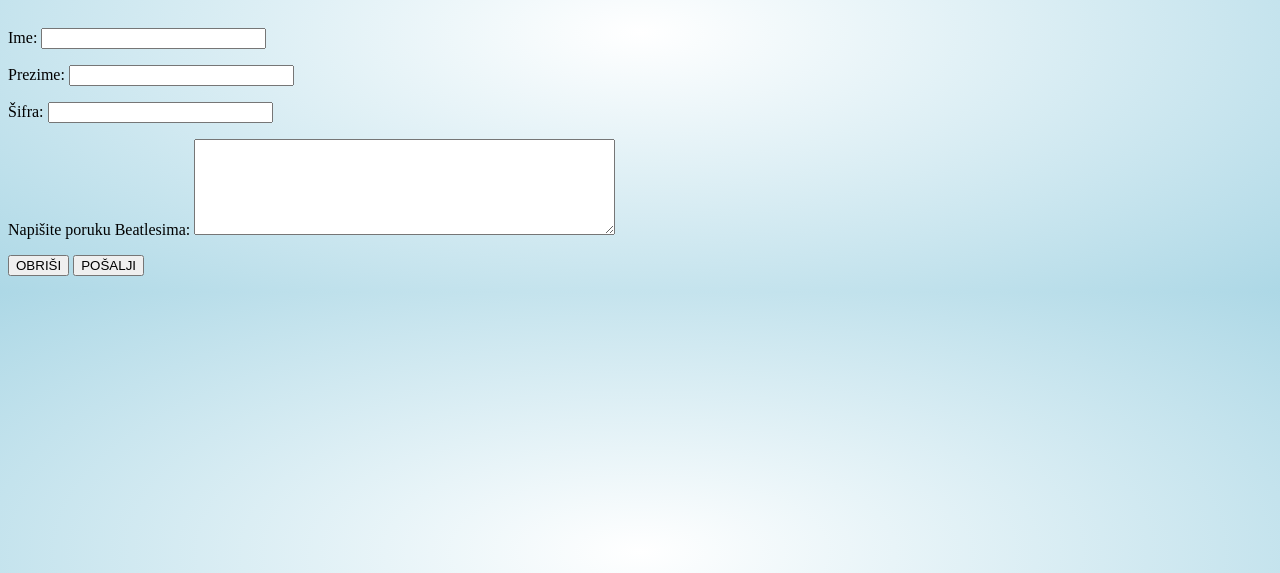
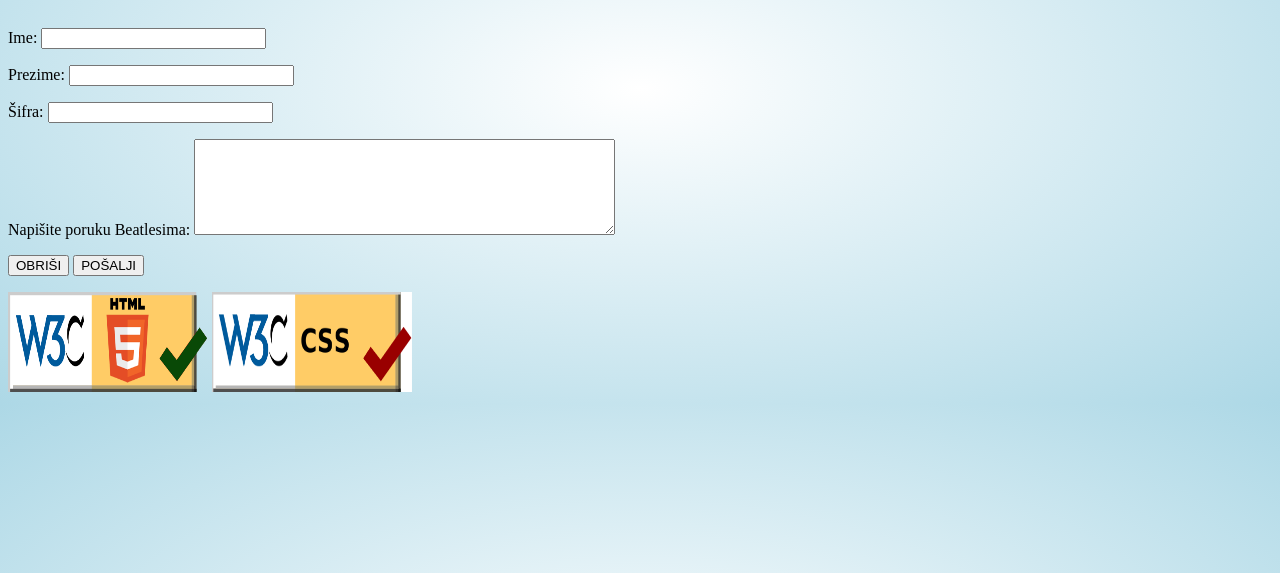
Before and after one commit to BornaStrah/web2, a plain HTML site: page NoviKontakt.html in a window 1280 px wide. Shown: the part 227-800 px from the top of the page. Drawn offline with Linux system fonts and the light colour scheme.

Commit message:
Update NoviKontakt.html

```diff
--- a/NoviKontakt.html
+++ b/NoviKontakt.html
@@ -32,5 +32,7 @@
 		<input type="submit" value="POŠALJI" name="gumb2">
 	</p>
 </form>
+<img src="ValHtml.png" alt="val1" width="200" height="100">
+<img src="ValCss.png" alt="val2" width="200" height="100">
 </body>
 </html>
```
